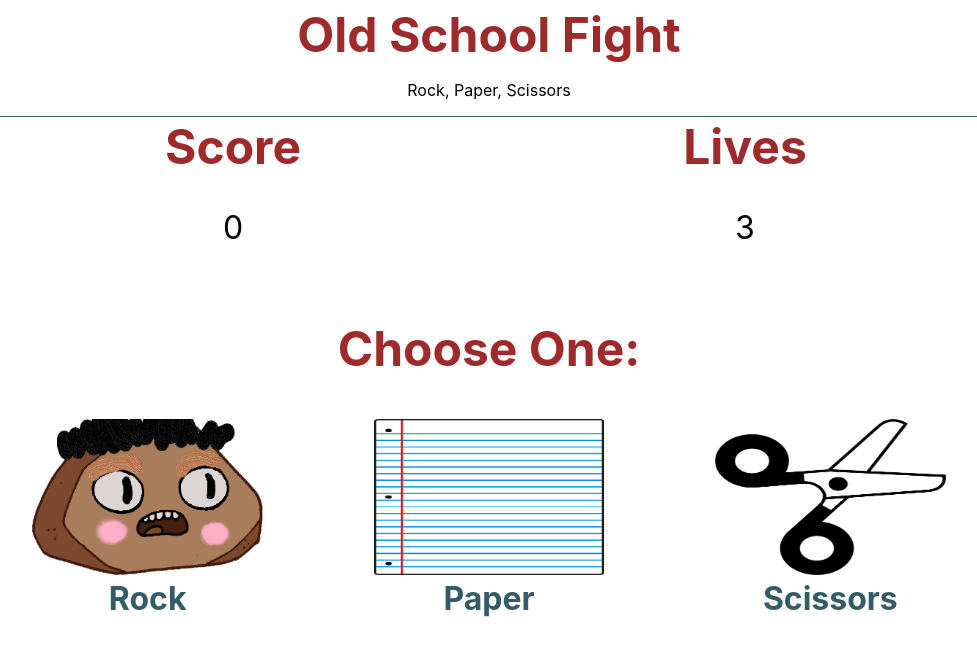
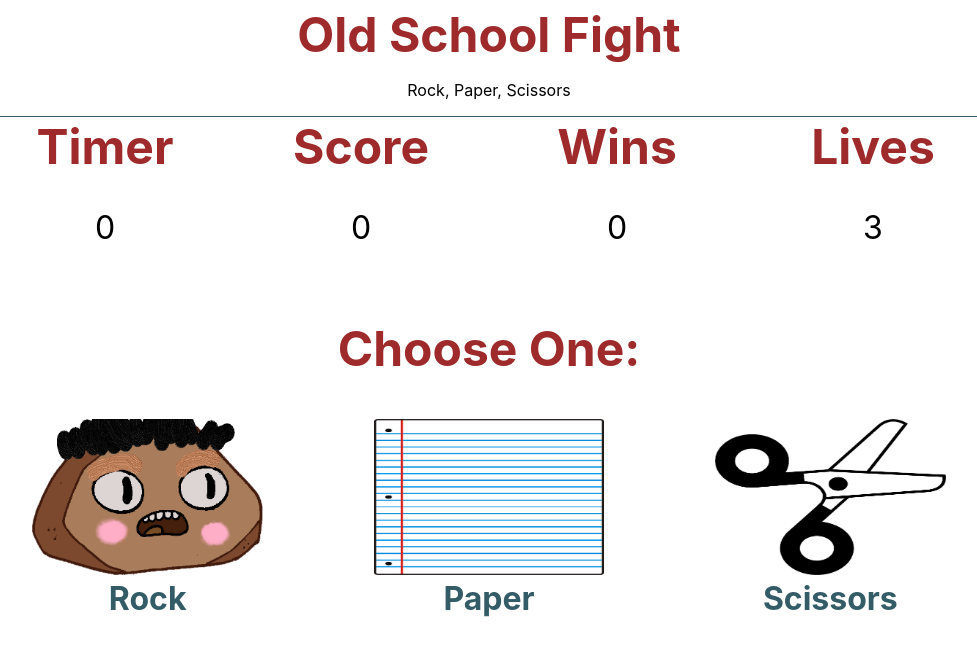
Before and after one commit to jcsmileyjr/rocks-paper-scissors, a React (Create React App) app: page / in a window 1280 px wide. Both pictures are taken after a click on the button "New Game". Shown: the top 656 px of the page, without its empty margins (151-1128 px from the left). Built offline with nearby package versions, Linux system fonts and the light colour scheme.

Commit message:
Feature: Show wins

```diff
--- a/src/App.js
+++ b/src/App.js
@@ -13,6 +13,8 @@ function App() {
   const [score, setScore] = useState(0);
   const [showRules, setShowRules] = useState(false);
   const [playerLives, setPlayerLives] = useState(3);
+  const [playerWins, setPlayerWins] = useState(0);
+
 
   const playGame = () => {
     setShowRules(true);
@@ -46,14 +48,17 @@ function App() {
       results.playerSummary = "Win";
       results.computerSummary = "Lose";
       setScore(score + 10);
+      setPlayerWins(playerWins + 1);
     }else if(playerChoice === "Scissors" && computerChoice === "Paper"){
       results.playerSummary = "Win";
       results.computerSummary = "Lose";
       setScore(score + 10);
+      setPlayerWins(playerWins + 1);
     }else if(playerChoice === "Paper" && computerChoice === "Rock"){
       results.playerSummary = "Win";
       results.computerSummary = "Lose";
       setScore(score + 10);
+      setPlayerWins(playerWins + 1);
     }else{
       results.playerSummary = "Lose";
       results.computerSummary = "Win";
@@ -86,7 +91,7 @@ function App() {
       }
       { showRules &&
         <main>
-          <Score score={score} lives={playerLives} />
+          <Score score={score} lives={playerLives} wins={playerWins} />
           {!showGameSummery  &&
             <GameArea getPlayerchoice={getPlayerchoice} play={determineWinner} />
           }
--- a/src/components/score/Score.js
+++ b/src/components/score/Score.js
@@ -1,11 +1,19 @@
 import './score.css';
 
-const Score = ({score, lives}) => {
+const Score = ({score, lives, wins}) => {
     return(
         <section className="score__container--layout">
             <div className="score__containter--style">
+                <h2>Timer</h2>
+                <p>{score}</p>
+            </div>
+            <div className="score__containter--style">
                 <h2>Score</h2>
                 <p>{score}</p>
+            </div>
+            <div className="score__containter--style">
+                <h2>Wins</h2>
+                <p>{wins}</p>
             </div>
             <div className="score__containter--style">
                 <h2>Lives</h2>
```
